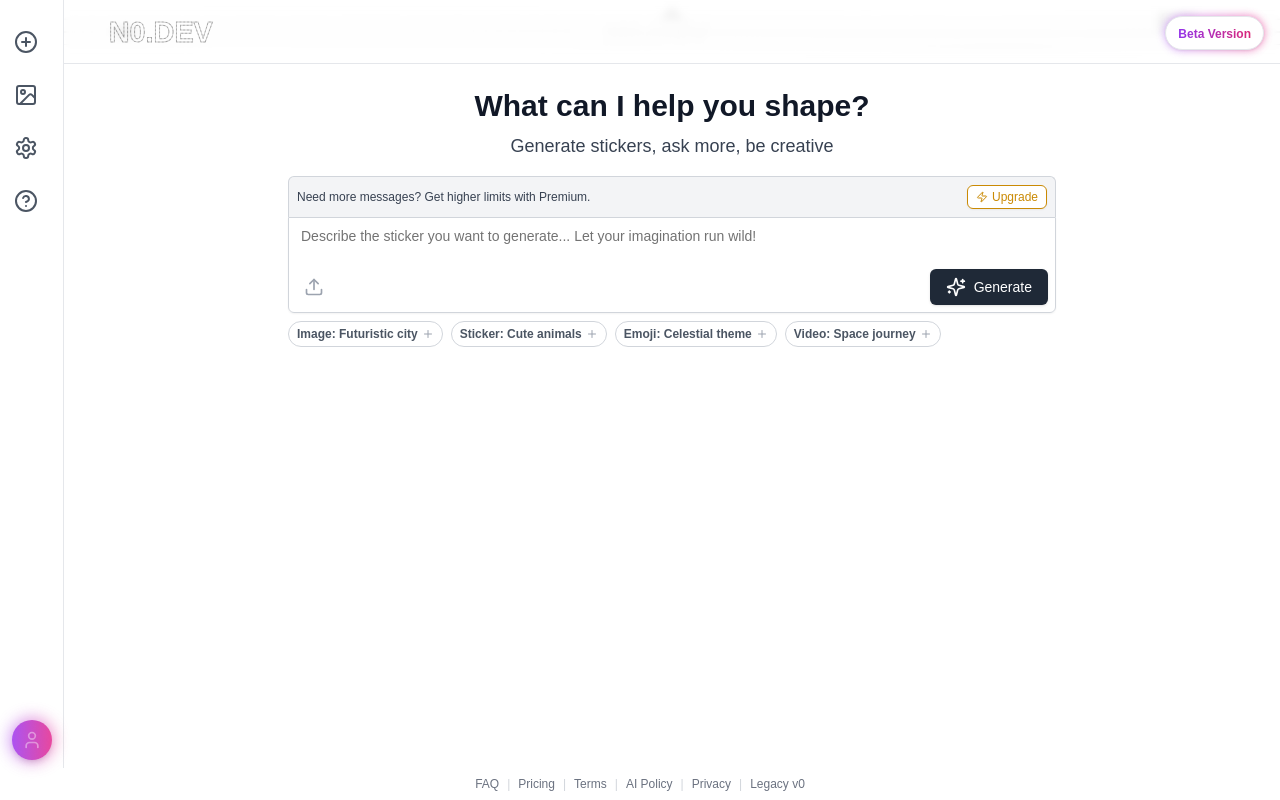
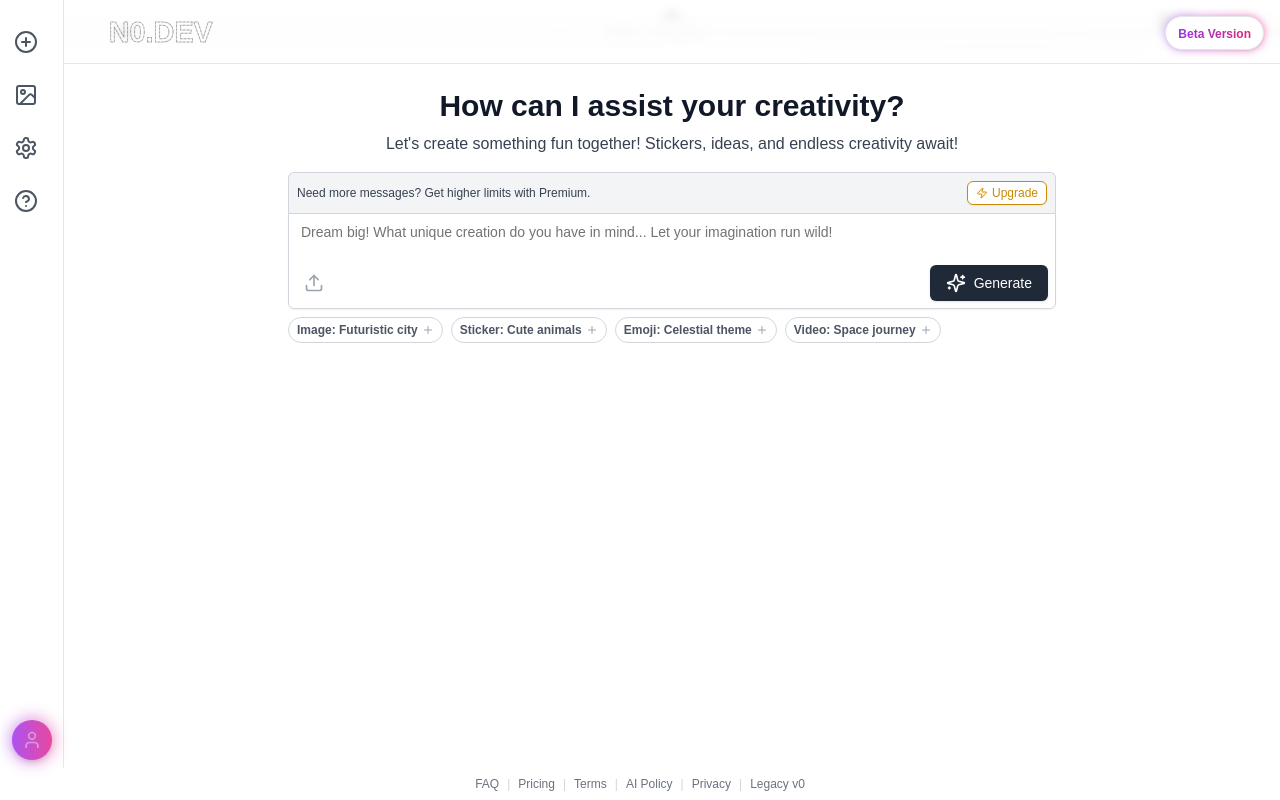
Before and after one commit to Morojc/N0.DEV, a Next.js app: page / in a window 1280 px wide. Built offline with nearby package versions, Linux system fonts and the light colour scheme.

Commit message:
Update the text title and sub titles content.

```diff
--- a/components/sticker-generator-dashboard.tsx
+++ b/components/sticker-generator-dashboard.tsx
@@ -7,6 +7,13 @@ import { PlusCircle, Image as ImageIcon, Settings, HelpCircle, Upload, Sparkles,
 import { BackgroundLines } from './background-lines'
 import { AnimatedLogo } from './animated-logo'
 import { Popover, PopoverContent, PopoverTrigger } from "@/components/ui/popover"
+
+// New wrapper component for AnimatedLogo
+const StyledAnimatedLogo = () => (
+  <div className="relative w-48 h-12 flex items-center justify-center">
+    <AnimatedLogo />
+  </div>
+)
 
 export default function StickerGeneratorDashboard() {
   const [prompt, setPrompt] = useState('')
@@ -111,17 +118,15 @@ export default function StickerGeneratorDashboard() {
         {/* Main content */}
         <div className="flex-1 flex flex-col">
           <header className="h-16 backdrop-blur-sm border-b border-gray-200 p-4 relative z-10 flex items-center">
-            <div className="w-48 h-12">
-              <AnimatedLogo />
-            </div>
+            <StyledAnimatedLogo />
           </header>
 
           <main className="flex-1 overflow-auto p-6">
             <div className="max-w-3xl mx-auto space-y-6">
               <div className="space-y-2 relative">
                 <div className="text-center mb-4">
-                  <h2 className="text-3xl font-bold mb-2 text-gray-900">What can I help you shape?</h2>
-                  <p className="text-lg text-gray-700">Generate stickers, ask more, be creative</p>
+                  <h2 className="text-3xl font-bold mb-2 text-gray-900">How can I assist your creativity?</h2>
+                  <p className="text-base text-gray-700">Let's create something fun together! Stickers, ideas, and endless creativity await!</p>
                 </div>
 
                 <div className="relative">
@@ -136,7 +141,7 @@ export default function StickerGeneratorDashboard() {
 
                   <Textarea
                     id="prompt"
-                    placeholder="Describe the sticker you want to generate... Let your imagination run wild!"
+                    placeholder="Dream big! What unique creation do you have in mind... Let your imagination run wild!"
                     value={prompt}
                     onChange={(e) => setPrompt(e.target.value)}
                     className="w-full h-24 pb-12 backdrop-blur-sm border-gray-300 focus:border-gray-400 focus:ring-gray-400 resize-none rounded-t-none"
```
